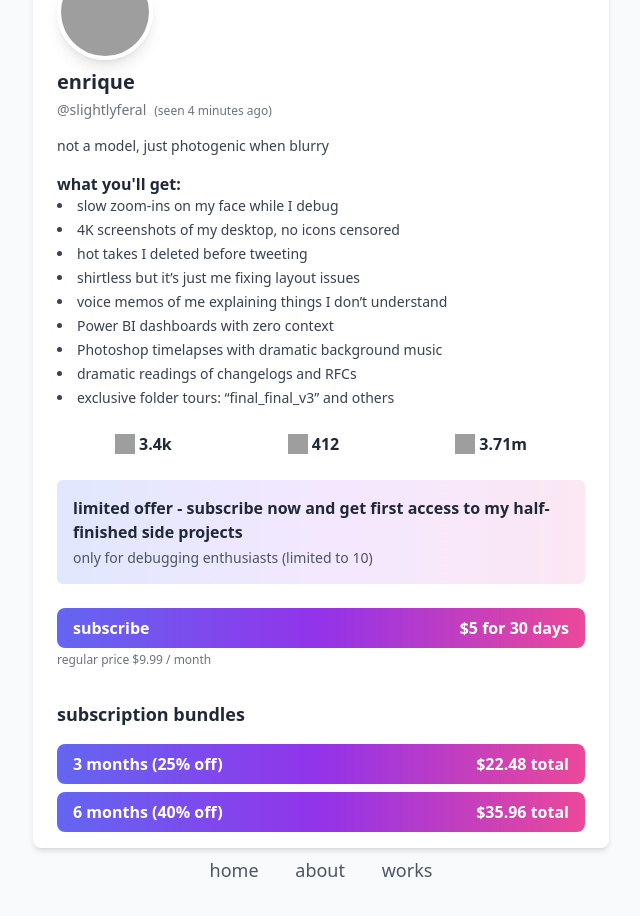
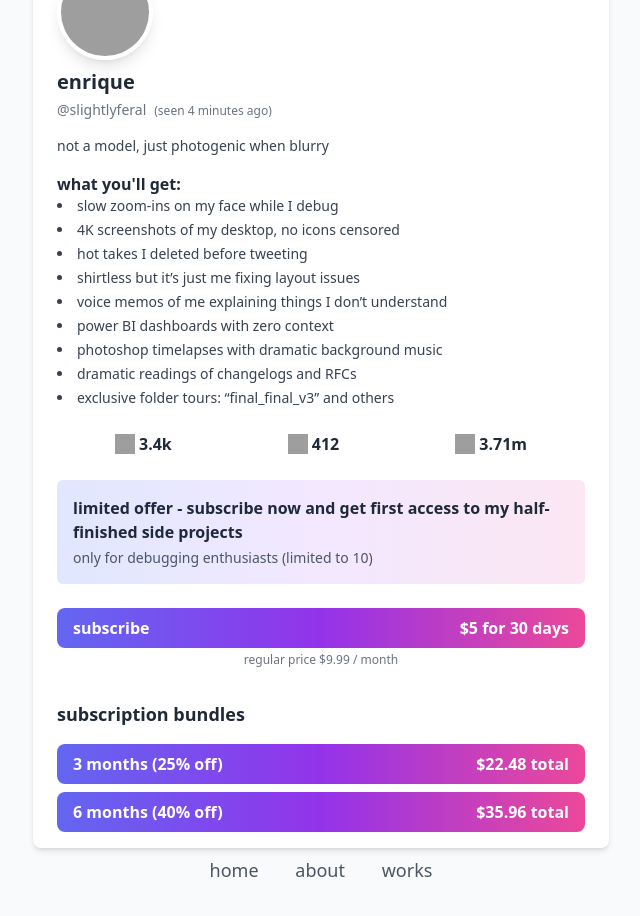
Before and after one commit to enriquebarragan/enriquebarragan.github.io, a Jekyll site: the page built from rips/onlyfans/index.md, in a window 1280 px wide, cut to the strip 172-1112 px from the top of the page. Shown: the top 916 px of the strip, without its empty margins (319-959 px from the left). Built offline with Jekyll 4.4.1, drawn with Linux system fonts in a browser that asks for light colours; nearby versions of some CDN libraries; grey boxes are pictures that could not be loaded.

Commit message:
Update index.md

```diff
--- a/rips/onlyfans/index.md
+++ b/rips/onlyfans/index.md
@@ -32,8 +32,8 @@ permalink: /rips/onlyfans/
       <li>hot takes I deleted before tweeting</li>
       <li>shirtless but it’s just me fixing layout issues</li>
       <li>voice memos of me explaining things I don’t understand</li>
-      <li>Power BI dashboards with zero context</li>
-      <li>Photoshop timelapses with dramatic background music</li>
+      <li>power BI dashboards with zero context</li>
+      <li>photoshop timelapses with dramatic background music</li>
       <li>dramatic readings of changelogs and RFCs</li>
       <li>exclusive folder tours: “final_final_v3” and others</li>
     </ul>
@@ -66,7 +66,7 @@ permalink: /rips/onlyfans/
         <span>subscribe</span>
         <span>$5 for 30 days</span>
       </button>
-      <p class="text-xs text-gray-500 mt-1">regular price $9.99 / month</p>
+      <p class="text-center text-xs text-gray-500 mt-1">regular price $9.99 / month</p>
     </div>
 
     <!-- subscription bundles -->
```
